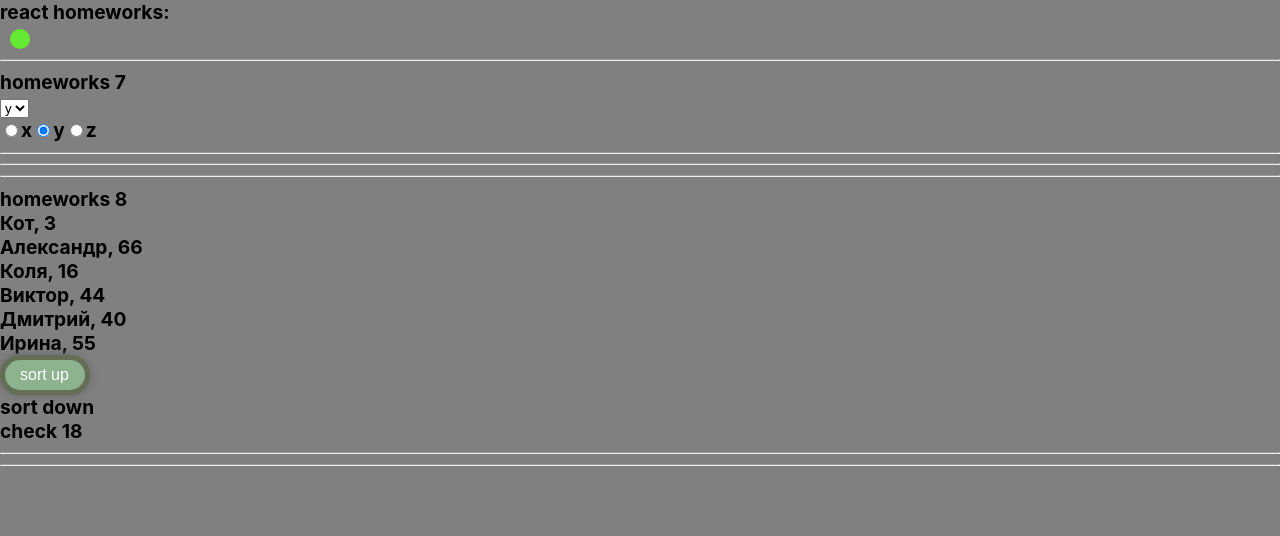
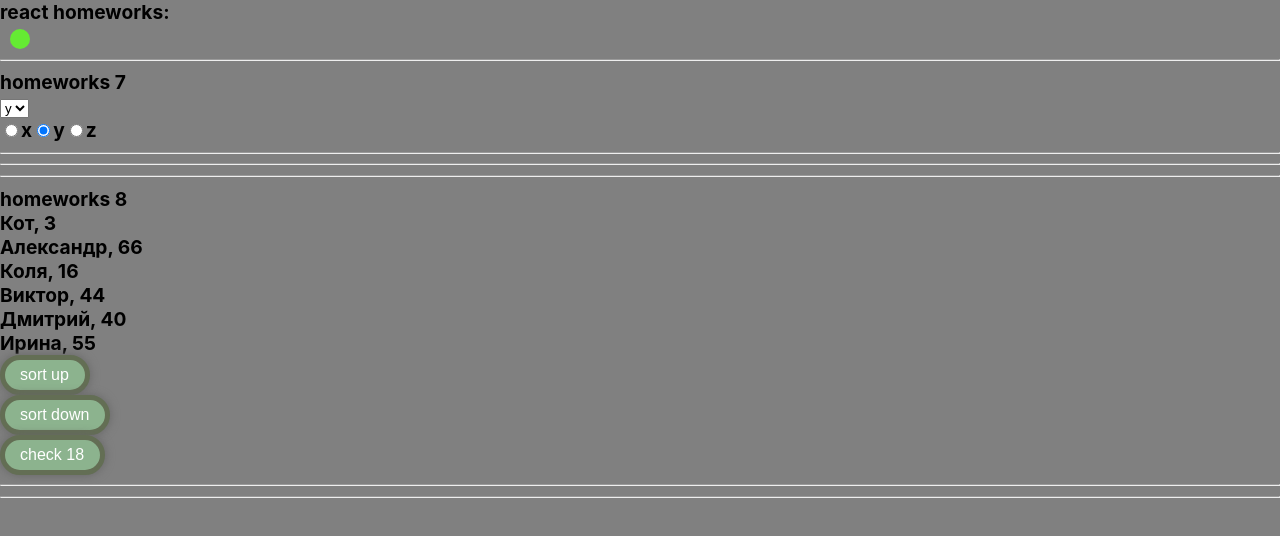
Before and after one commit to Shizik93/homework, a React (Create React App) app: page /#/junior in a window 1280 px wide. Shown: the top 536 px of the page. Built offline with nearby package versions, Linux system fonts and the light colour scheme.

Commit message:
HW8 reducer

```diff
--- a/src/p2-homeworks/h8/HW8.tsx
+++ b/src/p2-homeworks/h8/HW8.tsx
@@ -23,12 +23,16 @@ function HW8() {
     // need to fix any
     const finalPeople = people.map((p: initialPeopleType) => (
         <div key={p._id}>
-
-           {p.name}, {p.age}
+            {p.name}, {p.age}
         </div>
     ))
 
-    const sortUp = () => setPeople(homeWorkReducer(initialPeople, {type: 'sort', payload: 'up'}))
+    const sortUp = () => setPeople(homeWorkReducer(initialPeople, {type: 'sort',payload:'up'}))
+    const sortDown = () => setPeople(homeWorkReducer(initialPeople,{type:'sort',payload:'down'}))
+      const checkPayload = () => setPeople(homeWorkReducer(initialPeople,{type:'check',payload:18}))
+
+
+
 
     return (
         <div>
@@ -39,8 +43,10 @@ function HW8() {
             {finalPeople}
 
             <div><SuperButton onClick={sortUp}>sort up</SuperButton></div>
-            <div>sort down</div>
-            check 18
+            <div><SuperButton onClick={sortDown}>sort down</SuperButton></div>
+             <div><SuperButton onClick={checkPayload}>check 18</SuperButton></div>
+
+
 
             <hr/>
             {/*для личного творчества, могу проверить*/}
--- a/src/p2-homeworks/h8/bll/homeWorkReducer.ts
+++ b/src/p2-homeworks/h8/bll/homeWorkReducer.ts
@@ -1,16 +1,23 @@
 import {initialPeopleType} from "../HW8";
 
-export const homeWorkReducer = (state: Array<initialPeopleType>, action: any): Array<initialPeopleType> => { // need to fix any
+type ActionType = { type: 'sort', payload: 'up' | 'down' } | { type: 'check', payload: 18 }
+
+export const homeWorkReducer = (state: Array<initialPeopleType>, action: ActionType): Array<initialPeopleType> => { // need to fix any
     switch (action.type) {
         case 'sort': {
+            return action.payload === 'up'? [...state].sort((a, b) => a.age - b.age):action.payload==='down'?[...state].sort((a, b) => b.age - a.age):state
 
-            // need to fix
+            }
+    /*    case
+            'sort-age-18'
+        :
+            {
+                return [...state.filter(f => f.age > 18)]
+            }*/
+        case 'check': {
+              return state.filter(f=>f.age>action.payload)
+        }
+        default:
             return state
         }
-        case 'check': {
-            // need to fix
-            return state
-        }
-        default: return state
     }
-}
```
Also changed, not shown: 1 other file (tests, documents, lock files or other folders).
